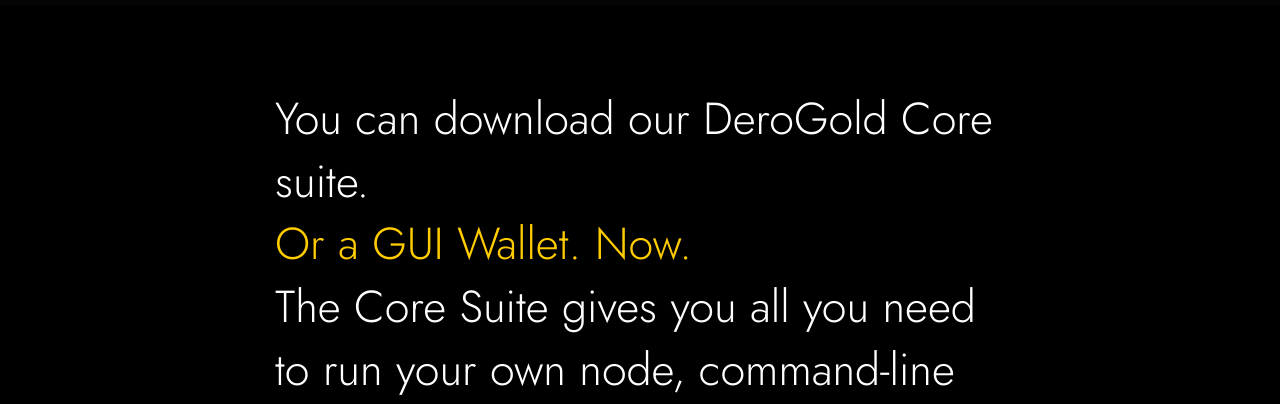
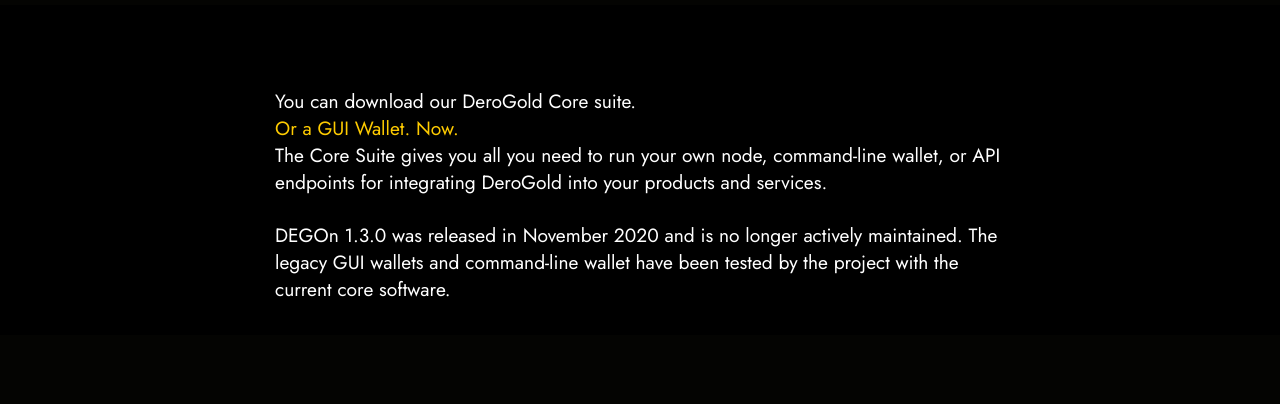
Before and after one commit to derogold/derogold-com-website-v2, a plain HTML site: page downloads.html in a window 1280 px wide. Shown: the part 72-476 px from the top of the page. Drawn offline with Linux system fonts and the light colour scheme; files that its build step writes are made by us from their sources; files whose address does not match are found by name.

Commit message:
Reduce downloads intro text size

```diff
--- a/downloads.html
+++ b/downloads.html
@@ -83,7 +83,7 @@
             <div class="col-12 col-lg-8">
 
 
-                <p class="mbr-text mbr-fonts-style display-2">You can download our DeroGold Core suite.
+                <p class="mbr-text mbr-fonts-style display-7">You can download our DeroGold Core suite.
 <br><a href="downloads.html#features1-w" class="text-secondary text-primary">Or a GUI Wallet. Now.</a><br>The Core Suite gives you all you need to run your own node, command-line wallet, or API endpoints for integrating DeroGold into your products and services.<br><br>DEGOn 1.3.0 was released in November 2020 and is no longer actively maintained. The legacy GUI wallets and command-line wallet have been tested by the project with the current core software.</p>
 
             </div>
```
Also changed, not shown: 1 other file.
